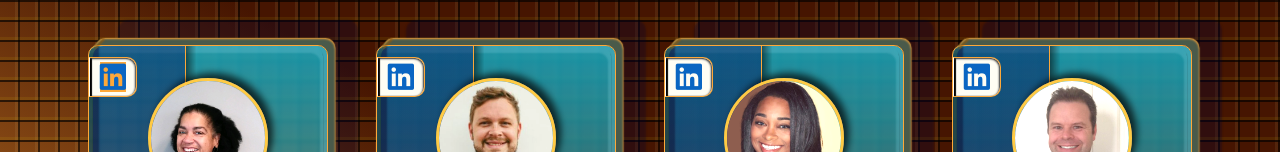
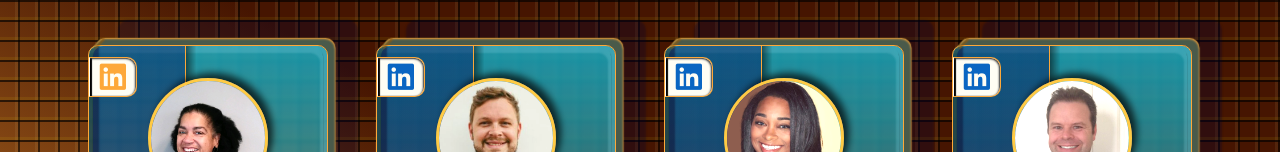
Before and after one commit to Sunflair0/cohort5, a plain HTML site: page speakers.html in a window 1280 px wide. In both pictures the pointer is over the link 112 px from the left and 395 px from the top of the page. Shown: the part 318-470 px from the top of the page. Drawn offline with Linux system fonts and the light colour scheme; a web font is replaced by a local one.

Commit message:
hover for linkedin ok

```diff
--- a/main.css
+++ b/main.css
@@ -898,7 +898,7 @@ a.dry_towel {
 
 .trip_box {
 	display: flex;
-inset: 0 auto 30vh 5rem;
+	inset: 0 auto 30vh 5rem;
 	/* margin-top: 14vh;
 	margin-left: 5rem;
 	margin-bottom: 18vh; */
@@ -1384,7 +1384,7 @@ inset: 0 auto 30vh 5rem;
 }
 
 .socials a:hover {
-	background-color: var(--background1);
+	color: var(--background1);
 }
 
 footer {
```
